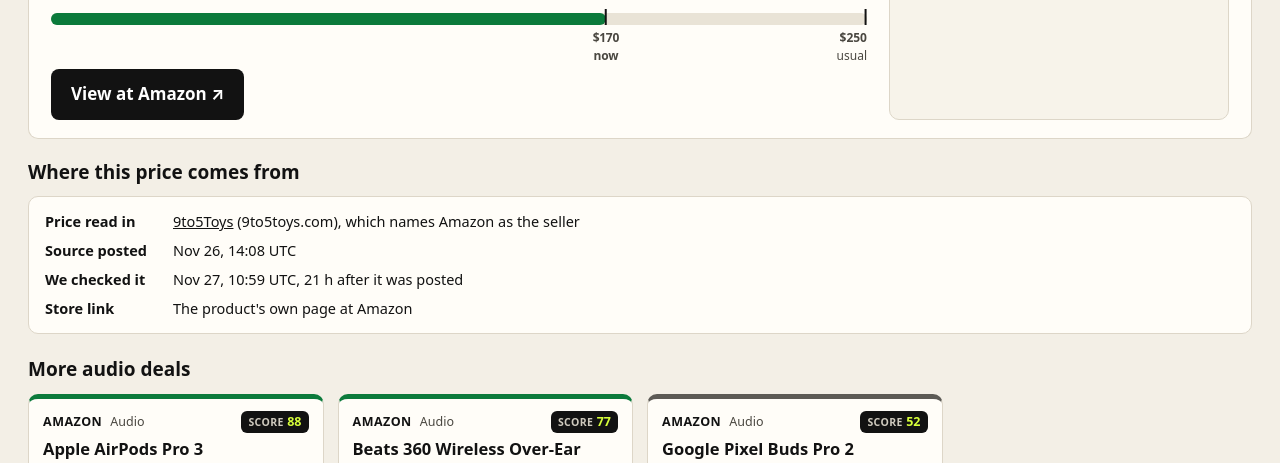
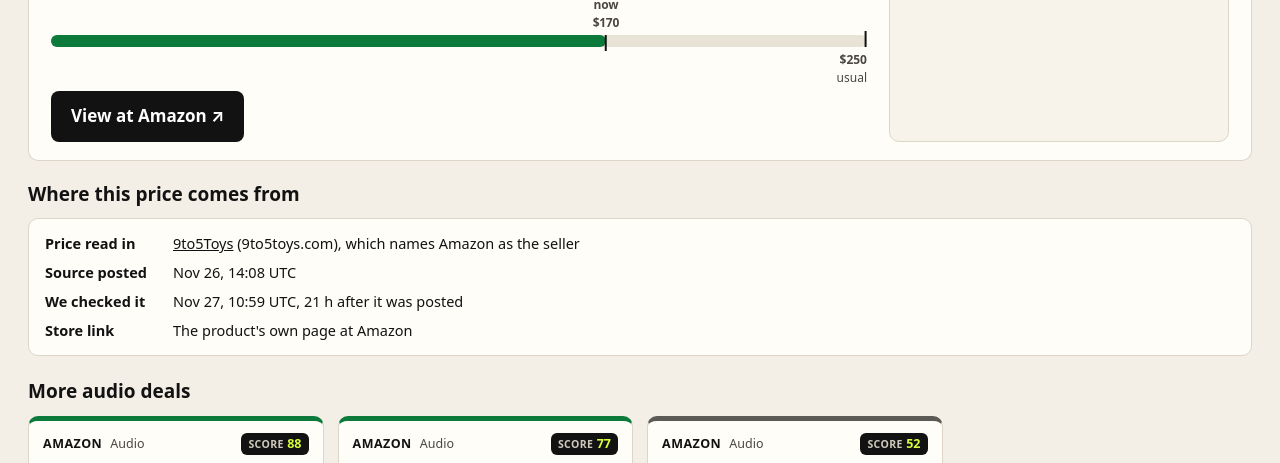
Before and after one commit to aditisstillalive/mkfn-black_friday_deals, a plain HTML site: page app/index.html in a window 1280 px wide. Both pictures are taken after a click on the link "Samsung Galaxy Buds 4 Pro". Shown: the part 280-743 px from the top of the page. Drawn offline with Linux system fonts and the light colour scheme.

Commit message:
Honest-evidence pass, price scale labels that never overlap, README
Fold 8 512GB no longer claims a record low the source gave only for the 256GB;
the sale-price label sits above the price scale so it cannot collide with the
going-rate label; README documents how deals were read and checked.

Co-Authored-By: Claude Opus 5.5 <noreply@anthropic.com>

```diff
--- a/app/data/deals.js
+++ b/app/data/deals.js
@@ -38,7 +38,7 @@ export const deals = [
   { id: 'ipad-mini-oled', name: 'Apple iPad mini OLED (A20 Pro, 128GB)', cat: 'Phones & tablets', store: 'Amazon', price: 599, was: 699, url: 'https://www.amazon.com/dp/B0HPC1JLCQ', link: 'product', src: 'hub', verdict: 'low', why: 'All-time low at $100 off; the source warns it is selling out.', confirm: { src: 'techbargains', price: 599, at: '2026-11-26T15:33:00Z' } },
   { id: 'ipad-pro-11-m5', name: 'Apple iPad Pro 11" M5 (512GB)', cat: 'Phones & tablets', store: 'Amazon', price: 1299, was: 1399, url: 'https://www.amazon.com/dp/B0FWD1LZBB', link: 'product', src: 'hub', verdict: 'fair', why: 'A modest $100 off; no history given.' },
   { id: 'galaxy-z-fold-8-256', name: 'Samsung Galaxy Z Fold 8 (256GB)', cat: 'Phones & tablets', store: 'Amazon', price: 1550, was: 1900, url: 'https://www.amazon.com/dp/B0H12M2TY4', link: 'product', src: 'hub', verdict: 'low', why: 'The lowest price Amazon has ever offered on this phone, per 9to5Toys.' },
-  { id: 'galaxy-z-fold-8-512', name: 'Samsung Galaxy Z Fold 8 (512GB)', cat: 'Phones & tablets', store: 'Amazon', price: 1750, was: 2100, url: 'https://www.amazon.com/dp/B0H12LFV9T', link: 'product', src: 'hub', verdict: 'low', why: 'Same record low as the 256GB model.' },
+  { id: 'galaxy-z-fold-8-512', name: 'Samsung Galaxy Z Fold 8 (512GB)', cat: 'Phones & tablets', store: 'Amazon', price: 1750, was: 2100, url: 'https://www.amazon.com/dp/B0H12LFV9T', link: 'product', src: 'hub', verdict: 'fair', why: '$350 off list, beside the 256GB model\'s record low; no history given for this size.' },
   { id: 'galaxy-s26-ultra-256', name: 'Samsung Galaxy S26 Ultra (256GB, unlocked)', cat: 'Phones & tablets', store: 'Amazon', price: 950, was: 1400, url: 'https://www.amazon.com/dp/B0G4SWDH8P', link: 'product', src: 'hub', verdict: 'fair', why: '$450 off list; no history given.', terms: 'TechBargains lists it with an extra $100 trade-in offer.', confirm: { src: 'techbargains', price: 949.99, at: '2026-11-27T08:43:00Z' } },
   { id: 'galaxy-s26-ultra-512', name: 'Samsung Galaxy S26 Ultra (512GB, unlocked)', cat: 'Phones & tablets', store: 'Amazon', price: 1150, was: 1600, url: 'https://www.amazon.com/dp/B0G4SWN34T', link: 'product', src: 'hub', verdict: 'fair', why: '$450 off list; no history given.' },
   { id: 'iphone-air-256', name: 'Apple iPhone Air (256GB, unlocked)', cat: 'Phones & tablets', store: 'Best Buy', price: 800, was: 1099, url: 'https://www.bestbuy.com/product/apple-iphone-air-256gb-unlocked-space-black/JJGCQLRKC2', link: 'product', src: 'hub', verdict: 'fair', why: '$299 off list; no history given.' },
--- a/app/style.css
+++ b/app/style.css
@@ -125,10 +125,12 @@ main { max-width: 1320px; margin: 0 auto; padding: 18px 28px 32px; }
 .prices.big .was { font-size: 20px; }
 .prices.big .off { font-size: 18px; }
 .saved { font-weight: 700; color: var(--low); }
-.scale { position: relative; height: 12px; margin: 24px 0 44px; background: #e9e3d6; border-radius: 6px; }
+.scale { position: relative; height: 12px; margin: 46px 0 44px; background: #e9e3d6; border-radius: 6px; }
 .scale .fill { position: absolute; inset: 0 auto 0 0; background: var(--vc); border-radius: 6px; }
 .mark { position: absolute; top: 16px; transform: translateX(-50%); display: flex; flex-direction: column; align-items: center; font-size: 12px; color: var(--ink-2); white-space: nowrap; }
 .mark::before { content: ''; position: absolute; top: -20px; width: 2px; height: 16px; background: var(--ink); }
+.mark.now { top: auto; bottom: 16px; flex-direction: column-reverse; }
+.mark.now::before { top: auto; bottom: -20px; }
 .mark.was { transform: translateX(-100%); align-items: flex-end; }
 .mark.was::before { right: 0; }
 .mark.fair b { color: var(--inflated); }
```
Also changed, not shown: screenshots/3-deal.jpg, 1 other file.
